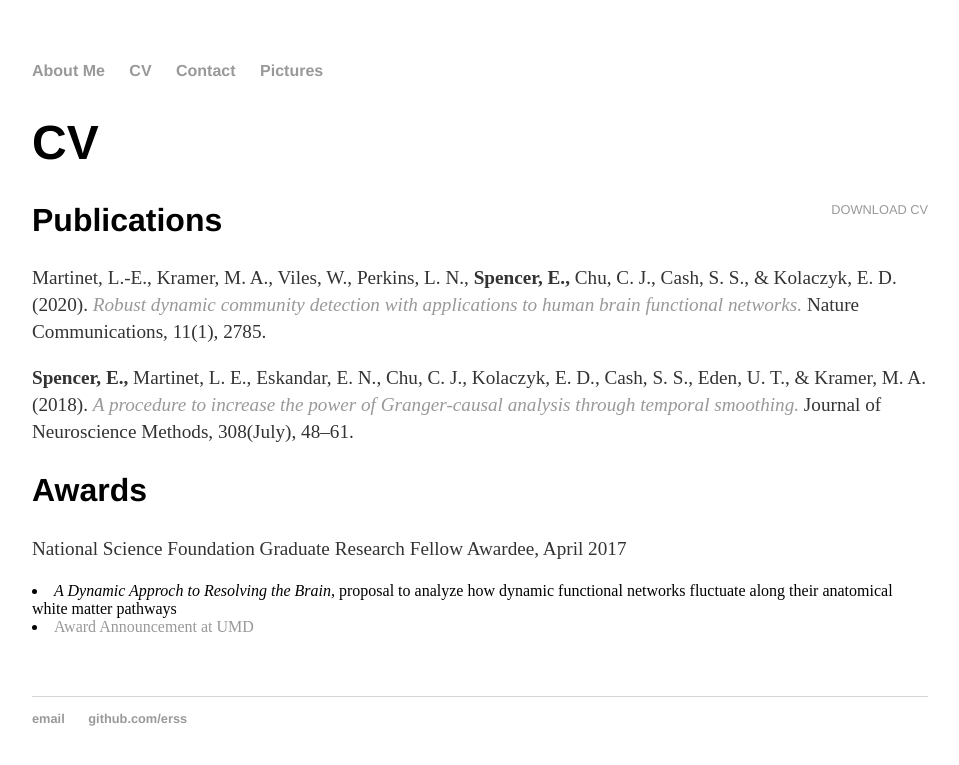
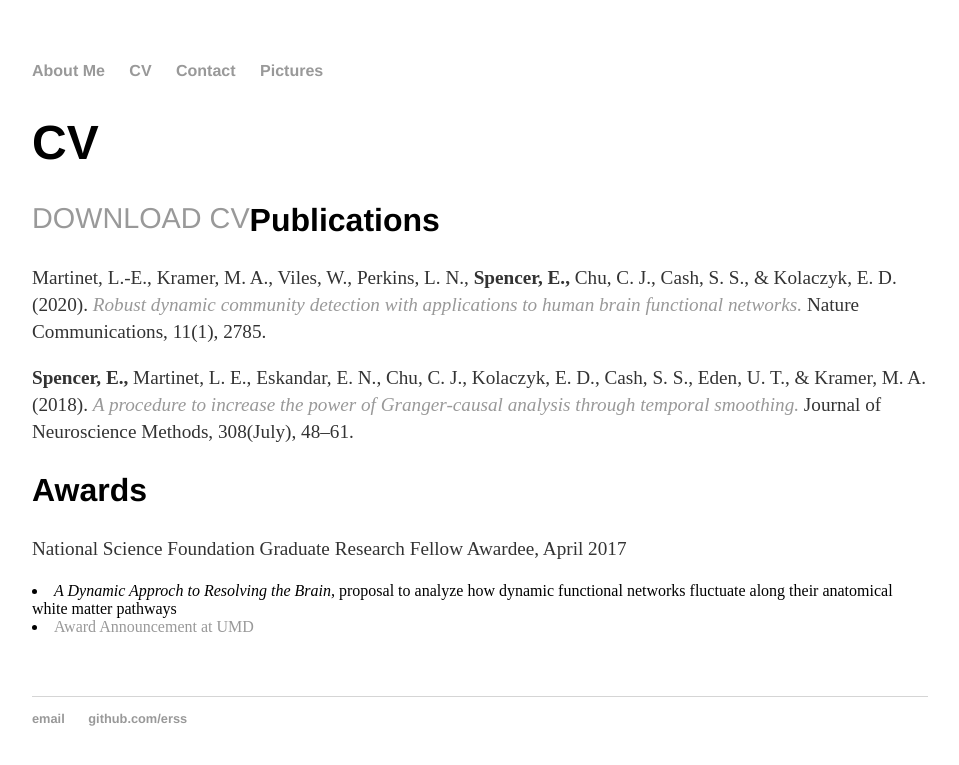
Before and after one commit to erss/erss.github.io, a Jekyll site: the page built from cv/index.html, in a window 1280 px wide. Shown: the top 765 px of the page, without its empty margins (160-1119 px from the left). Built offline with Jekyll 4.4.1, drawn with Linux system fonts in a browser that asks for light colours.

Commit message:
Update main.css

```diff
--- a/css/main.css
+++ b/css/main.css
@@ -26,4 +26,4 @@ ul.posts li { list-style: none; }
 .cv h2 { font-size: 2em; }
 .cv address, .cv .download { font-family: 'Helvetica', 'Arial', 'Sans-Serif'; }
 .cv address, .cv p { font-size: 1.2em; }
-.cv .download { float: right; font-size: .8em; text-transform: uppercase; }
+.cv .download { float: left; font-size: 1.8em; text-transform: uppercase; }
```
